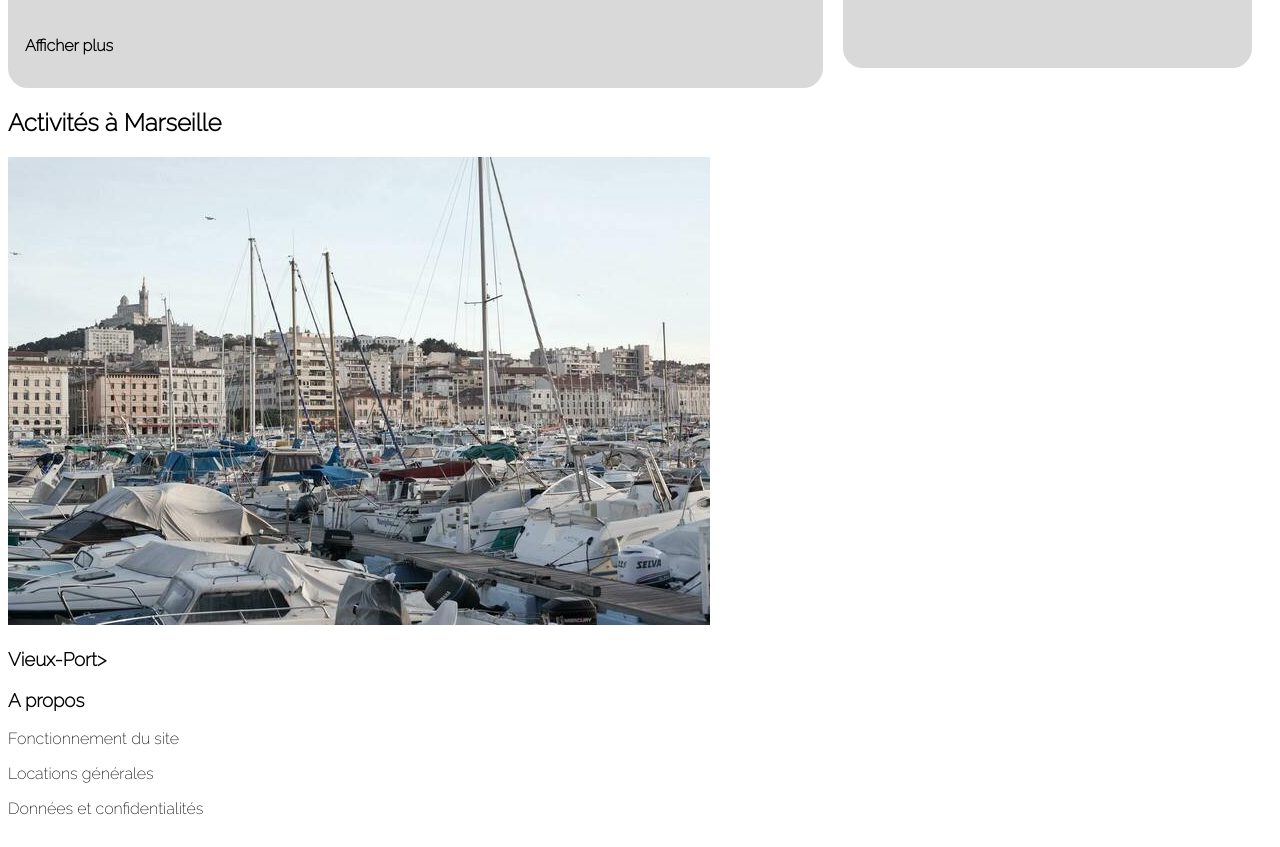
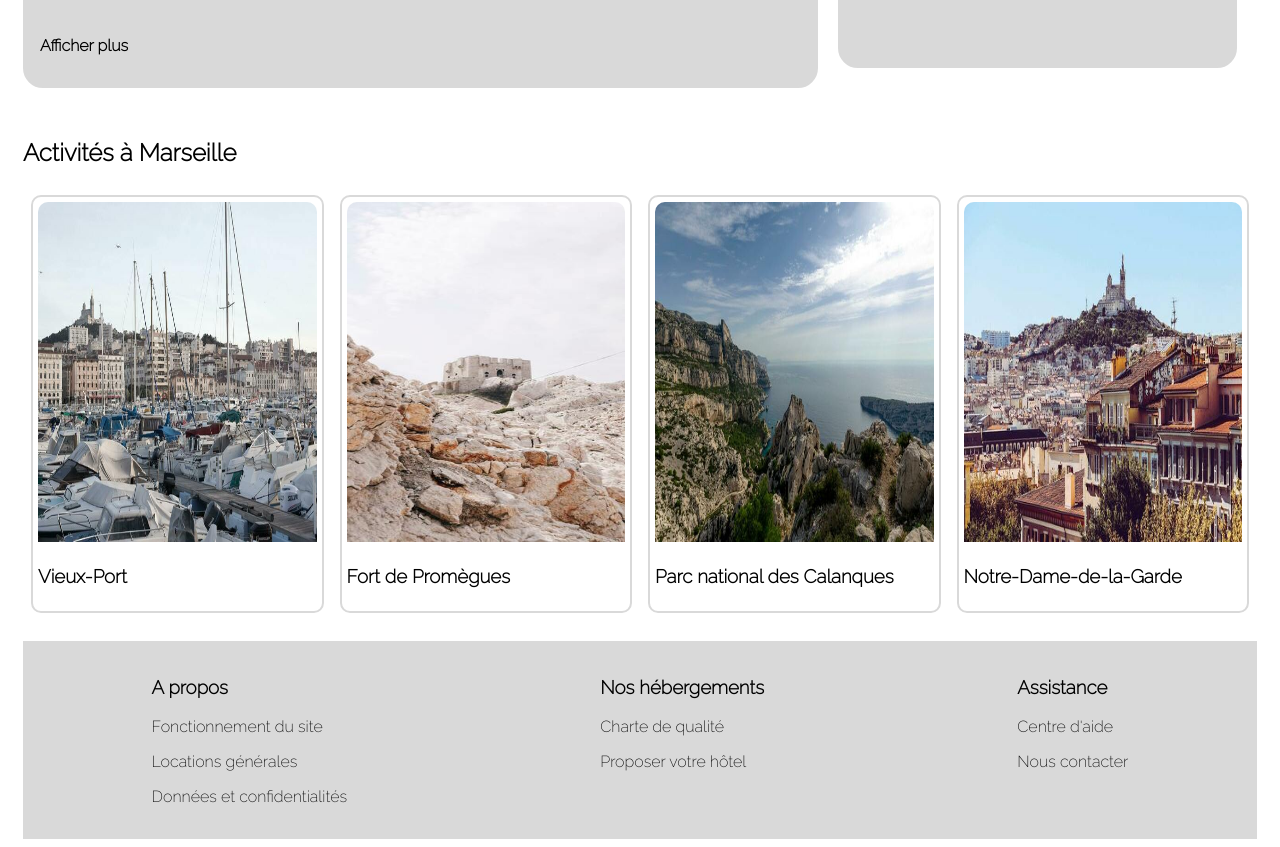
Before and after one commit to DabCelest/Projet3_int_web, a plain HTML site: page index.html in a window 1280 px wide. Shown: the part 1278-2125 px from the top of the page. Drawn offline with Linux system fonts and the light colour scheme.

Commit message:
Ajout d'elts pour section3 et footer

```diff
--- a/css/style.css
+++ b/css/style.css
@@ -5,6 +5,7 @@ body{
     width: 1440px ;
     height:1884px; */
     background: #FFFFFF;
+    padding: 0px 15px 0px 15px;
 }
 /* ----- Style de header ---*/
 header{
@@ -200,3 +201,34 @@ input[type=submit]{
 .carte-activ-descr{
     margin-left: 15px;
 }
+
+/* ----- Style de la section3 ...---*/
+.section3{
+    margin-top: 50px;
+}
+.section3-carte-group{
+    display: flex;
+}
+.carte-section3{
+    width: 25%;
+    /*height: 250px;*/
+    border: 2px solid #D9D9D9;
+    border-radius: 10px;
+    padding: 5px;
+    margin: 8px;
+    background-color:white;
+}
+.carte-section3 img{
+    border-radius: 10px 10px 0px 0px;
+}
+/* ----- Style du footer ...---*/
+footer{
+    display: flex;
+    justify-content: space-around;
+    background-color: #D9D9D9;
+    border: 2px solid #D9D9D9;
+    margin-top: 20px;
+}
+.footer-text{
+    margin: 15px;
+}
--- a/index.html
+++ b/index.html
@@ -248,23 +248,51 @@
 				</div>
 				<section class="section3">
 					<h2>Activités à Marseille</h2>
-					<article>
-						<img src="images/activites/4_small/reno-laithienne-QUgJhdY5Fyk-unsplash.jpg" alt="">
-						<h3>Vieux-Port></h3>
-					</article>
-					<article>
-
-					</article>
-					<!-- article à ajouter -->
+					<div class="section3-carte-group">
+						<article class="carte-section3">
+							<img src="images/activites/4_small/reno-laithienne-QUgJhdY5Fyk-unsplash.jpg" alt="" width="100%" height="340px">
+							<div class="carte-heber-descr">
+								<h3>Vieux-Port</h3>
+							</div>
+						</article>
+						<article class="carte-section3">
+							<img src="images/activites/4_small/paul-hermann-QFTrLdQIRhI-unsplash.jpg" alt="" width="100%" height="340px">
+							<div class="carte-heber-descr">
+								<h3>Fort de Promègues</h3>
+							</div>
+						</article>
+						<article class="carte-section3">
+							<img src="images/activites/4_small/kilyan-sockalingum-NR8-cBCN3aI-unsplash.jpg" alt="" width="100%" height="340px">
+							<div class="carte-heber-descr">
+								<h3>Parc national des Calanques</h3>
+							</div>
+						</article>
+						<article class="carte-section3">
+							<img src="images/activites/4_small/florian-wehde-xW9e8gdotxI-unsplash.jpg" alt="" width="100%" height="340px">
+							<div class="carte-heber-descr">
+								<h3>Notre-Dame-de-la-Garde</h3>
+							</div>
+						</article>
+					</div>
 				</section>
 			</main>
 			<footer>
-				<article>
+				<article class="footer-text">
 					<h3>A propos</h3>
 					<p>Fonctionnement du site</p>
 					<p>Locations générales</p>
 					<p>Données et confidentialités</p>
 				</article>
+				<article class="footer-text">
+					<h3>Nos hébergements</h3>
+					<p>Charte de qualité</p>
+					<p>Proposer votre hôtel</p>
+				</article>
+				<article class="footer-text">
+					<h3>Assistance</h3>
+					<p>Centre d'aide</p>
+					<p>Nous contacter</p>
+				</article>
 			</footer>
 		</div>
 	</body>
```
